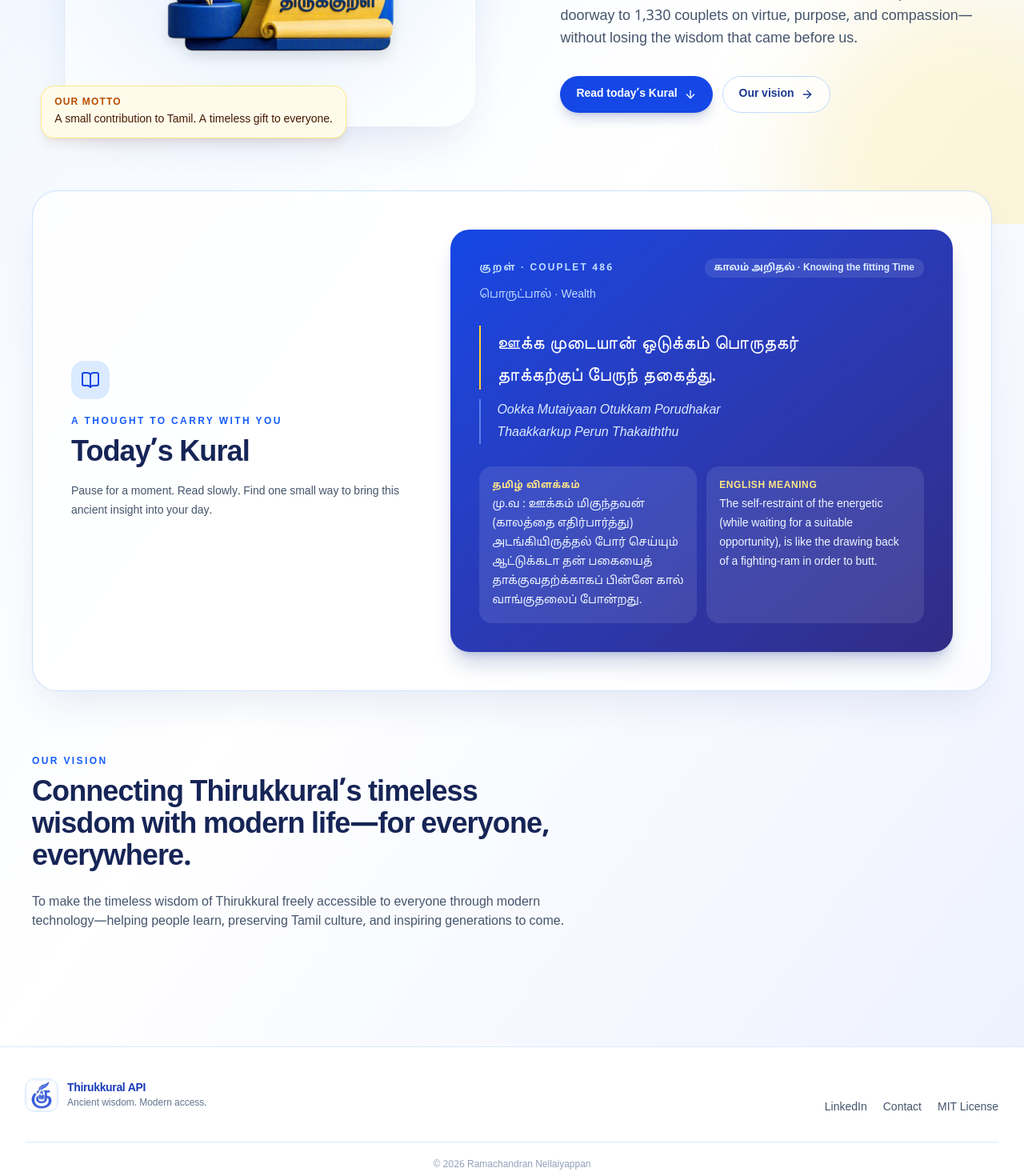
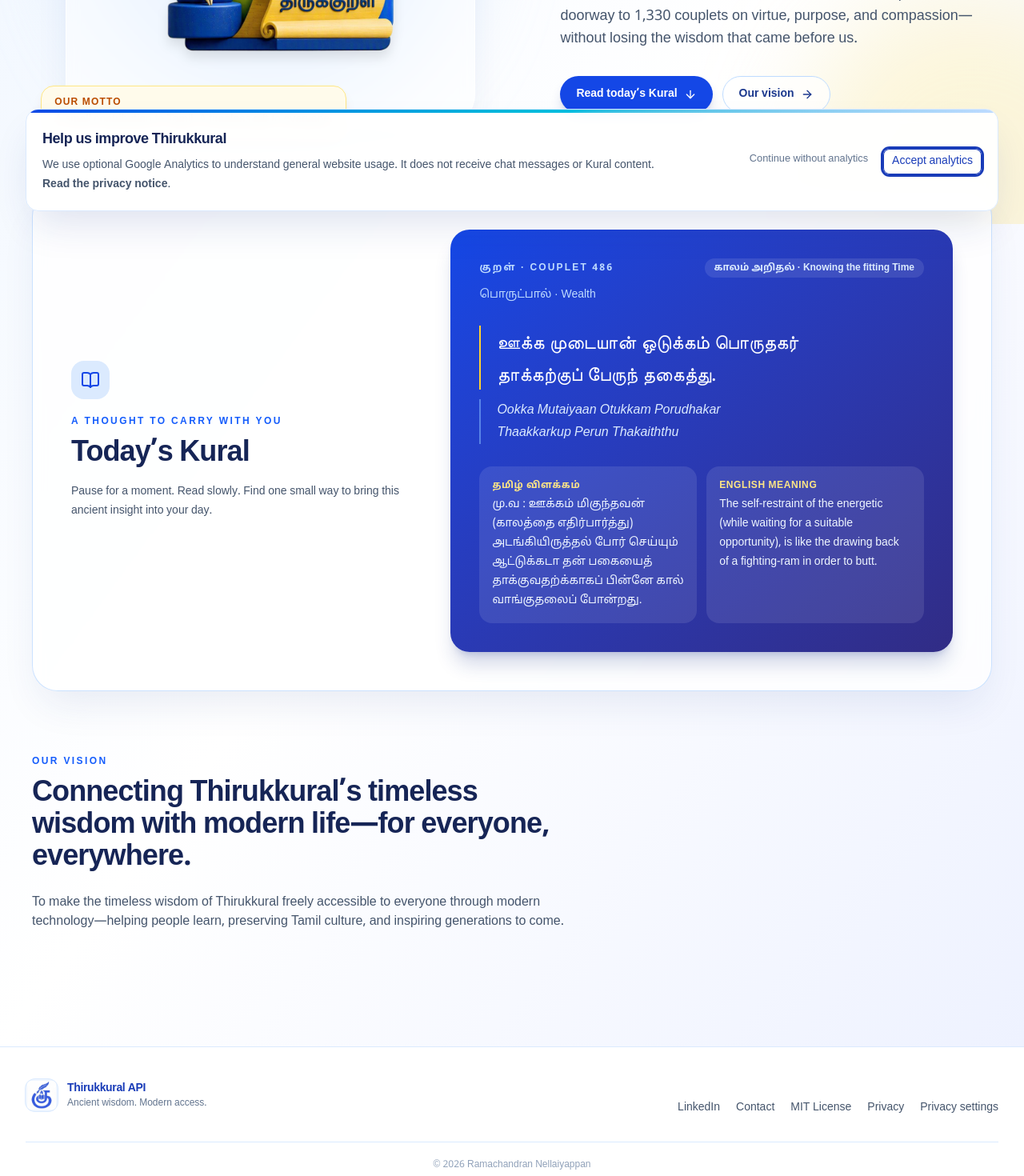
Before and after one commit to nramc/thirukkural-api, a Next.js app: page / in a window 1280 px wide. Shown: the part 520-1990 px from the top of the page at 80% size. Built offline with nearby package versions, Linux system fonts and the light colour scheme; no server answers.

Commit message:
feat: implement analytics consent management and privacy settings

```diff
--- a/app/layout.tsx
+++ b/app/layout.tsx
@@ -4,7 +4,6 @@
 import './assets/css/card-layout.css';
 import React from 'react';
 import SiteChrome from '@/components/site-chrome';
-import GoogleAnalyticsScript from '@/components/google-analytics';
 
 const geistSans = localFont({
     src: './fonts/GeistVF.woff',
@@ -70,7 +69,6 @@
         <html lang="ta">
             <body className={`${geistSans.variable} ${geistMono.variable}`}>
                 <SiteChrome>{children}</SiteChrome>
-                <GoogleAnalyticsScript />
             </body>
         </html>
     );
--- /dev/null
+++ b/app/privacy/page.tsx
@@ -0,0 +1,57 @@
+import type { Metadata } from 'next';
+import Link from 'next/link';
+
+export const metadata: Metadata = {
+    title: 'Privacy Notice',
+    description: 'Privacy and optional analytics information for Thirukkural API.',
+};
+
+export default function PrivacyPage() {
+    return (
+        <main className="min-h-[70vh] px-4 py-16 sm:px-6 lg:px-8">
+            <article className="mx-auto w-full max-w-3xl rounded-3xl border border-blue-100 bg-white/80 p-6 text-slate-700 shadow-sm backdrop-blur sm:p-10">
+                <p className="text-sm font-semibold uppercase tracking-[0.18em] text-blue-700">Privacy</p>
+                <h1 className="mt-3 text-3xl font-bold tracking-tight text-blue-950 sm:text-4xl">Privacy notice</h1>
+
+                <div className="mt-8 space-y-6 text-sm leading-7 sm:text-base">
+                    <section>
+                        <h2 className="text-xl font-semibold text-blue-950">Optional analytics</h2>
+                        <p className="mt-2">
+                            This website may use Google Analytics 4 to understand general usage, such as which pages are visited and how visitors navigate the
+                            site. Analytics is optional and is loaded only after you select “Accept analytics”.
+                        </p>
+                    </section>
+
+                    <section>
+                        <h2 className="text-xl font-semibold text-blue-950">What we do not send</h2>
+                        <p className="mt-2">
+                            This integration does not send chat messages, AI responses, Kural text, API request bodies, or custom user-generated content to
+                            Google Analytics.
+                        </p>
+                    </section>
+
+                    <section>
+                        <h2 className="text-xl font-semibold text-blue-950">Your choices</h2>
+                        <p className="mt-2">
+                            Select “Reject” in the analytics notice to keep analytics disabled. You can reopen your choice at any time with the “Privacy
+                            settings” link in the footer. Rejecting analytics clears Google Analytics cookies that are accessible to this website; data already
+                            sent cannot be withdrawn by this application.
+                        </p>
+                    </section>
+
+                    <section>
+                        <h2 className="text-xl font-semibold text-blue-950">Third-party provider</h2>
+                        <p className="mt-2">
+                            Google Analytics is provided by Google. Google may process analytics data according to its own terms and privacy policies. Review
+                            Google’s documentation for current details about its data processing and controls.
+                        </p>
+                    </section>
+                </div>
+
+                <Link href="/" className="mt-10 inline-flex font-semibold text-blue-800 underline underline-offset-4 hover:text-blue-600">
+                    Return to Thirukkural
+                </Link>
+            </article>
+        </main>
+    );
+}
--- /dev/null
+++ b/components/analytics-consent.tsx
@@ -0,0 +1,128 @@
+'use client';
+
+import { useEffect, useState } from 'react';
+import { usePathname } from 'next/navigation';
+import GoogleAnalyticsScript from '@/components/google-analytics';
+import { Button } from '@/components/ui/button';
+
+const consentStorageKey = 'thirukkural.analytics-consent.v1';
+const settingsEventName = 'thirukkural:open-analytics-settings';
+
+type ConsentChoice = 'accepted' | 'rejected';
+
+function setAnalyticsOptOut(measurementId: string, optedOut: boolean) {
+    (window as unknown as Record<string, boolean>)[`ga-disable-${measurementId}`] = optedOut;
+}
+
+function clearAnalyticsCookies() {
+    document.cookie.split(';').forEach((cookie) => {
+        const name = cookie.split('=')[0]?.trim();
+
+        if (name === '_ga' || name?.startsWith('_ga_')) {
+            document.cookie = `${name}=; expires=Thu, 01 Jan 1970 00:00:00 GMT; path=/`;
+        }
+    });
+}
+
+export default function AnalyticsConsent() {
+    const pathname = usePathname();
+    const measurementId = process.env.NEXT_PUBLIC_GA_MEASUREMENT_ID;
+    const [choice, setChoice] = useState<ConsentChoice | null>(null);
+    const [isReady, setIsReady] = useState(false);
+    const [isSettingsOpen, setIsSettingsOpen] = useState(false);
+
+    useEffect(() => {
+        if (!measurementId) {
+            return;
+        }
+
+        const timeoutId = window.setTimeout(() => {
+            try {
+                const savedChoice = window.localStorage.getItem(consentStorageKey);
+                if (savedChoice === 'accepted' || savedChoice === 'rejected') {
+                    setChoice(savedChoice);
+                }
+            } catch {
+                // Keep analytics disabled when browser storage is unavailable.
+            }
+            setIsReady(true);
+        }, 0);
+
+        return () => window.clearTimeout(timeoutId);
+    }, [measurementId]);
+
+    useEffect(() => {
+        const openSettings = () => setIsSettingsOpen(true);
+        window.addEventListener(settingsEventName, openSettings);
+
+        return () => window.removeEventListener(settingsEventName, openSettings);
+    }, []);
+
+    if (!measurementId || !isReady) {
+        return null;
+    }
+
+    const saveChoice = (nextChoice: ConsentChoice) => {
+        try {
+            window.localStorage.setItem(consentStorageKey, nextChoice);
+        } catch {
+            // The current choice still applies for this page load.
+        }
+        setAnalyticsOptOut(measurementId, nextChoice === 'rejected');
+        if (nextChoice === 'rejected') {
+            clearAnalyticsCookies();
+        }
+        setChoice(nextChoice);
+        setIsSettingsOpen(false);
+    };
+
+    const shouldShowBanner = choice === null || isSettingsOpen;
+    if (!shouldShowBanner) {
+        return <>{choice === 'accepted' && <GoogleAnalyticsScript />}</>;
+    }
+
+    const isChatRoute = pathname === '/chat';
+
+    return (
+        <>
+            {choice === 'accepted' && <GoogleAnalyticsScript />}
+            <section
+                aria-labelledby="analytics-consent-title"
+                aria-describedby="analytics-consent-description"
+                className={`fixed inset-x-3 z-50 overflow-hidden rounded-2xl border border-blue-100 bg-white/95 text-slate-700 shadow-2xl shadow-blue-900/15 backdrop-blur sm:inset-x-6 lg:inset-x-8 ${
+                    isChatRoute ? 'bottom-28 sm:bottom-24' : 'bottom-4'
+                }`}
+            >
+                <div className="h-1 bg-linear-to-r from-blue-700 via-cyan-500 to-blue-200" />
+                <div className="mx-auto flex w-full max-w-7xl flex-col gap-5 p-4 sm:p-5 lg:flex-row lg:items-center lg:justify-between lg:gap-8">
+                    <div className="max-w-3xl">
+                        <h2 id="analytics-consent-title" className="text-base font-bold tracking-tight text-blue-950 sm:text-lg">
+                            Help us improve Thirukkural
+                        </h2>
+                        <p id="analytics-consent-description" className="mt-1.5 text-sm leading-6 text-slate-600">
+                            We use optional Google Analytics to understand general website usage. It does not receive chat messages or Kural content.{' '}
+                            <a href="/privacy" className="font-semibold text-blue-800 underline underline-offset-4 hover:text-blue-600">
+                                Read the privacy notice
+                            </a>
+                            {'.'}
+                        </p>
+                    </div>
+                    <div className="flex shrink-0 flex-col-reverse gap-2 sm:flex-row">
+                        <Button
+                            type="button"
+                            variant="ghost"
+                            size="sm"
+                            className="text-slate-500 hover:bg-transparent hover:text-slate-800"
+                            onClick={() => saveChoice('rejected')}
+                        >
+                            Continue without analytics
+                        </Button>
+                        <Button type="button" className="border-blue-800 text-blue-800 hover:bg-blue-100 cursor-pointer" autoFocus onClick={() => saveChoice('accepted')}>
+                            Accept analytics
+                        </Button>
+                    </div>
+                </div>
+            </section>
+        </>
+    );
+}
--- a/components/footer.tsx
+++ b/components/footer.tsx
@@ -1,5 +1,6 @@
 import Image from 'next/image';
 import Link from 'next/link';
+import PrivacySettingsButton from '@/components/privacy-settings-button';
 
 const externalLinkProps = {
     target: '_blank',
@@ -42,6 +43,10 @@
                     >
                         MIT License
                     </a>
+                    <Link href="/privacy" className="transition-colors hover:font-bold hover:text-blue-800">
+                        Privacy
+                    </Link>
+                    <PrivacySettingsButton />
                 </nav>
             </div>
 
--- a/components/google-analytics.tsx
+++ b/components/google-analytics.tsx
@@ -1,3 +1,5 @@
+'use client';
+
 import { GoogleAnalytics } from '@next/third-parties/google';
 
 export default function GoogleAnalyticsScript() {
--- /dev/null
+++ b/components/privacy-settings-button.tsx
@@ -0,0 +1,15 @@
+'use client';
+
+const settingsEventName = 'thirukkural:open-analytics-settings';
+
+export default function PrivacySettingsButton() {
+    return (
+        <button
+            type="button"
+            onClick={() => window.dispatchEvent(new Event(settingsEventName))}
+            className="transition-colors hover:font-bold hover:text-blue-800 focus-visible:rounded-sm focus-visible:outline-2 focus-visible:outline-offset-2 focus-visible:outline-blue-800"
+        >
+            Privacy settings
+        </button>
+    );
+}
--- a/components/site-chrome.tsx
+++ b/components/site-chrome.tsx
@@ -4,6 +4,8 @@
 import type { ReactNode } from 'react';
 import AppMenu from '@/components/app-menu';
 import Footer from '@/components/footer';
+import AnalyticsConsent from '@/components/analytics-consent';
+import PrivacySettingsButton from '@/components/privacy-settings-button';
 
 export default function SiteChrome({ children }: Readonly<{ children: ReactNode }>) {
     const pathname = usePathname();
@@ -14,6 +16,12 @@
             <AppMenu />
             {children}
             {!isChatRoute && <Footer />}
+            {isChatRoute && (
+                <div className="fixed bottom-20 right-3 z-20 rounded-lg border border-blue-100 bg-white/90 px-2.5 py-1.5 text-xs text-slate-600 shadow-sm backdrop-blur sm:right-6">
+                    <PrivacySettingsButton />
+                </div>
+            )}
+            <AnalyticsConsent />
         </>
     );
 }
```
